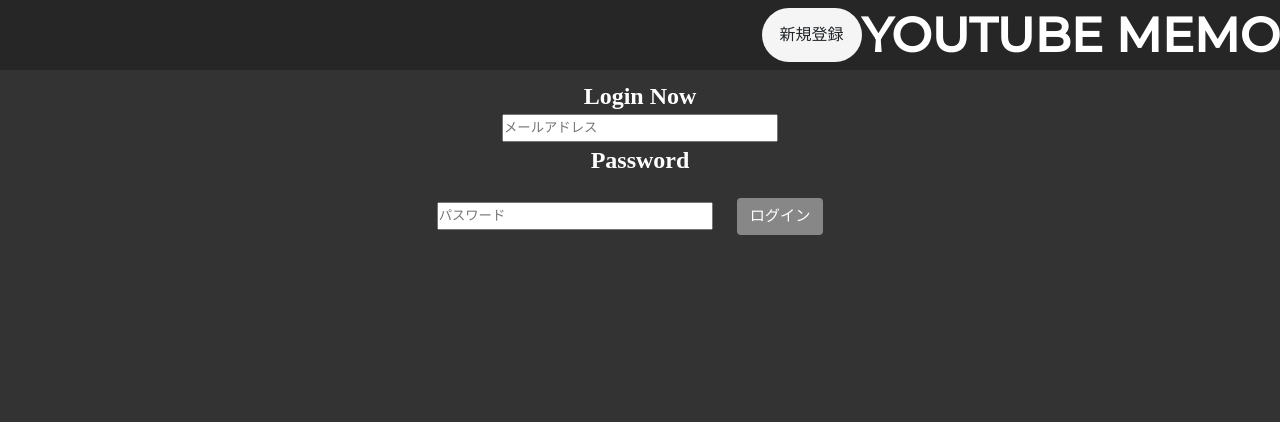
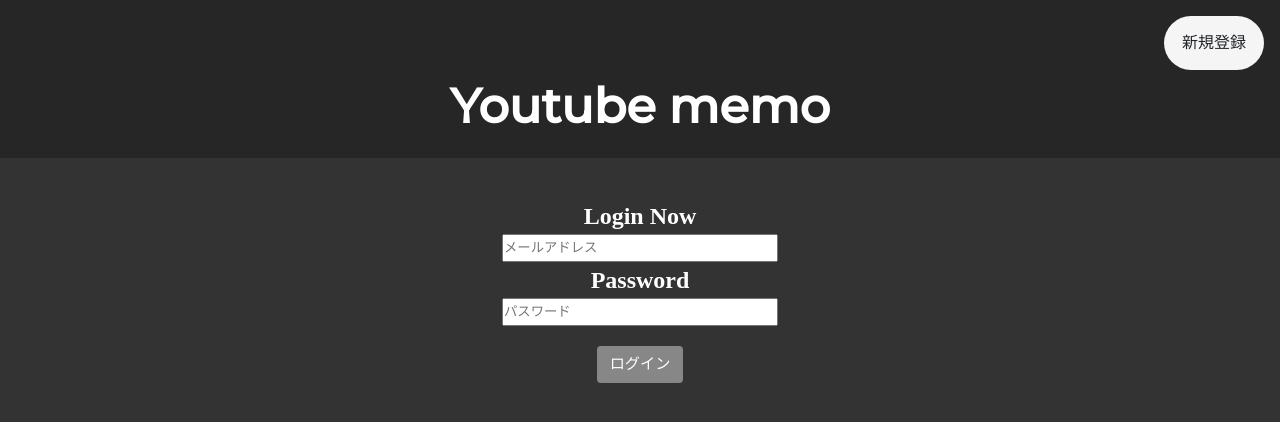
Before and after one commit to akimas627/team-development, a Flask app: page /login in a window 1280 px wide. Shown: the top 422 px of the page. Run offline with Flask 2, Linux system fonts and the light colour scheme.

Commit message:
ログインボタンを修正しました

```diff
--- a/templates/login.html
+++ b/templates/login.html
@@ -3,13 +3,13 @@
 <html lang="jp">
     <head>
         <link href="https://fonts.googleapis.com/css2?family=Montserrat:wght@500&display=swap" rel="stylesheet">
-        <link href="styles.css" rel="stylesheet">
+        <link href="../css/styles.css" rel="stylesheet">
         <title>Login</title>
     </head>
     <body>
-        <div class="header">
+        <div class="top">
             <a class="registbutton" href="register.html">新規登録</a>
-            <h1>YOUTUBE MEMO</h1>
+            <h1>Youtube memo</h1>
         </div>
         <div class="container">
 
@@ -21,7 +21,9 @@
                     <input type="email" name="email" placeholder="メールアドレス" required>
                     <h2>Password</h2>
                     <input id="password" name="password" placeholder="パスワード" type="password">
-                    <input type="submit" name="login" value="ログイン">
+                    <div class="container">
+                        <input type="submit" name="login" value="ログイン">
+                    </div>
                 </form>
 
             </div>
```
